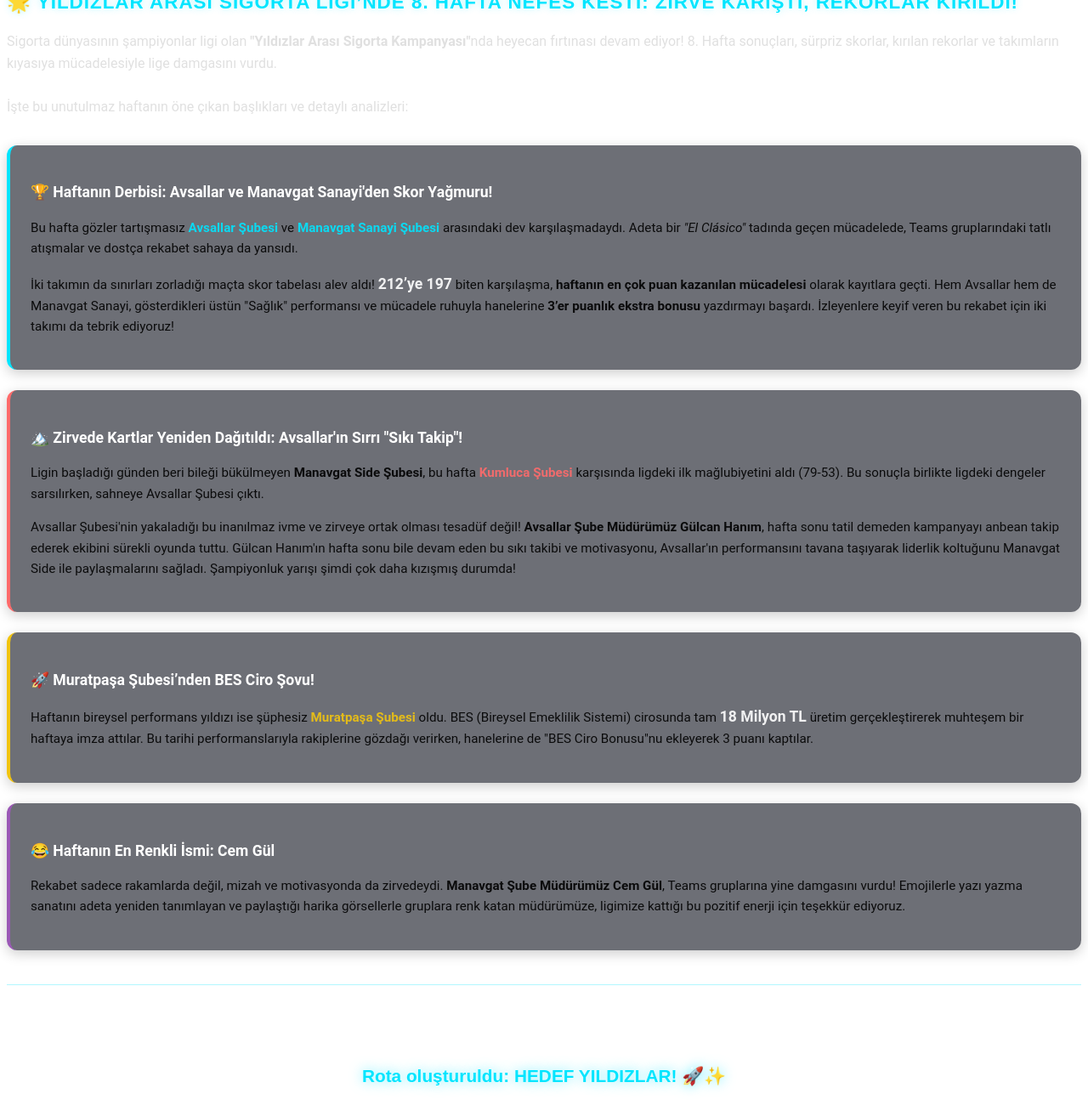
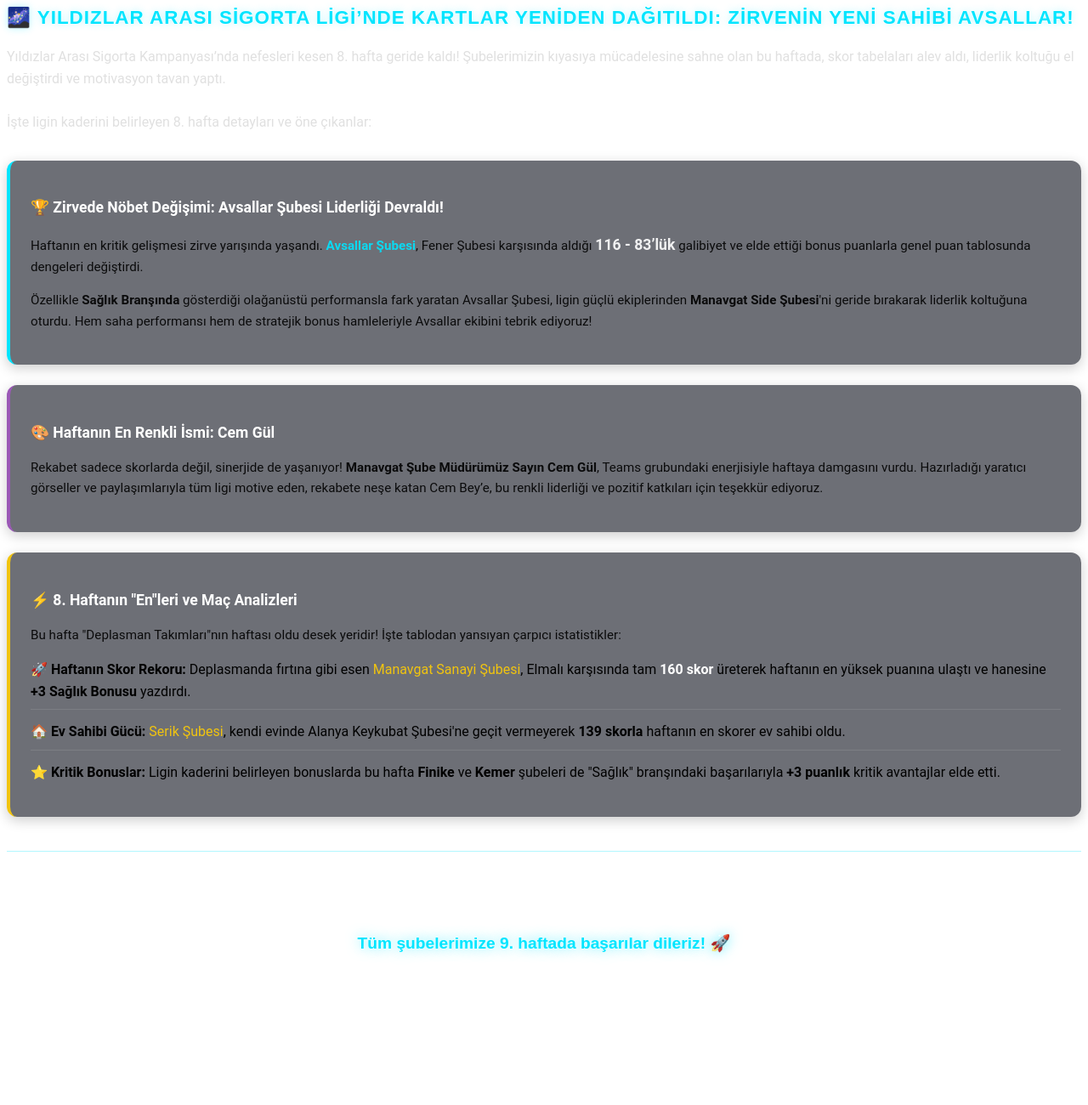
Before and after one commit to MuratOzgurUnal/YildizlarArasiSigortaKampanyasi, a plain HTML site: page haberler.html in a window 1280 px wide. Shown: the part 708-2008 px from the top of the page at 85% size. After the commit the page ends 1853 px from the top, so only its background shows below. Drawn offline with Linux system fonts and the light colour scheme.

Commit message:
8. Hafta haber metinleri güncellendi ve yeni Haber videosu yüklendi

```diff
--- a/haberler.html
+++ b/haberler.html
@@ -1,3 +1,5 @@
+--- START OF FILE haberler.html ---
+
 <!-- Bu dosya sadece HTML içeriğini barındırır, <html> veya <body> etiketleri olmaz -->
 <!-- Göz Alıcı ve Büyük Video Ekranı -->
 <div class="news-video-container">
@@ -7,58 +9,60 @@
 <div class="news-content-wrapper" style="font-family: 'Roboto', sans-serif; line-height: 1.6;">
     <!-- Ana Başlık -->
 <h2 style="color: #00e5ff; font-family: 'Orbitron', sans-serif; font-size: 1.4rem; margin-bottom: 1rem; text-shadow: 0 0 10px rgba(0, 229, 255, 0.3); text-transform: uppercase; letter-spacing: 1px;">
-    🌟 Yıldızlar Arası Sigorta Ligi’nde 8. Hafta Nefes Kesti: Zirve Karıştı, Rekorlar Kırıldı!
+    🌌 YILDIZLAR ARASI SİGORTA LİGİ’NDE KARTLAR YENİDEN DAĞITILDI: ZİRVENİN YENİ SAHİBİ AVSALLAR!
 </h2>
 
 <!-- Giriş -->
 <p style="margin-bottom: 2rem; color: #e0e0e0; font-size: 1rem;">
-    Sigorta dünyasının şampiyonlar ligi olan <strong>"Yıldızlar Arası Sigorta Kampanyası"</strong>nda heyecan fırtınası devam ediyor! 8. Hafta sonuçları, sürpriz skorlar, kırılan rekorlar ve takımların kıyasıya mücadelesiyle lige damgasını vurdu.
+    Yıldızlar Arası Sigorta Kampanyası’nda nefesleri kesen 8. hafta geride kaldı! Şubelerimizin kıyasıya mücadelesine sahne olan bu haftada, skor tabelaları alev aldı, liderlik koltuğu el değiştirdi ve motivasyon tavan yaptı.
     <br><br>
-    İşte bu unutulmaz haftanın öne çıkan başlıkları ve detaylı analizleri:
+    İşte ligin kaderini belirleyen 8. hafta detayları ve öne çıkanlar:
 </p>
 
-<!-- Kart 1: Derbi -->
+<!-- Kart 1: Zirve Değişimi -->
 <div style="background: rgba(13, 16, 27, 0.6); padding: 1.5rem; border-radius: 12px; border-left: 4px solid #00e5ff; margin-bottom: 1.5rem; box-shadow: 0 4px 15px rgba(0,0,0,0.2);">
-    <h3 style="color: #fff; font-size: 1.1rem; margin-bottom: 0.8rem; font-weight: 700;">🏆 Haftanın Derbisi: Avsallar ve Manavgat Sanayi'den Skor Yağmuru!</h3>
+    <h3 style="color: #fff; font-size: 1.1rem; margin-bottom: 0.8rem; font-weight: 700;">🏆 Zirvede Nöbet Değişimi: Avsallar Şubesi Liderliği Devraldı!</h3>
     <p style="font-size: 0.95rem; opacity: 0.9; margin-bottom: 0.8rem;">
-        Bu hafta gözler tartışmasız <span style="color: #00e5ff; font-weight: bold;">Avsallar Şubesi</span> ve <span style="color: #00e5ff; font-weight: bold;">Manavgat Sanayi Şubesi</span> arasındaki dev karşılaşmadaydı. Adeta bir <em>"El Clásico"</em> tadında geçen mücadelede, Teams gruplarındaki tatlı atışmalar ve dostça rekabet sahaya da yansıdı.
+        Haftanın en kritik gelişmesi zirve yarışında yaşandı. <span style="color: #00e5ff; font-weight: bold;">Avsallar Şubesi</span>, Fener Şubesi karşısında aldığı <strong style="color: #fff; font-size: 1.1rem;">116 - 83’lük</strong> galibiyet ve elde ettiği bonus puanlarla genel puan tablosunda dengeleri değiştirdi.
     </p>
     <p style="font-size: 0.95rem; opacity: 0.9;">
-        İki takımın da sınırları zorladığı maçta skor tabelası alev aldı! <strong style="color: #fff; font-size: 1.1rem;">212’ye 197</strong> biten karşılaşma, <strong>haftanın en çok puan kazanılan mücadelesi</strong> olarak kayıtlara geçti. Hem Avsallar hem de Manavgat Sanayi, gösterdikleri üstün "Sağlık" performansı ve mücadele ruhuyla hanelerine <strong>3’er puanlık ekstra bonusu</strong> yazdırmayı başardı. İzleyenlere keyif veren bu rekabet için iki takımı da tebrik ediyoruz!
+        Özellikle <strong>Sağlık Branşında</strong> gösterdiği olağanüstü performansla fark yaratan Avsallar Şubesi, ligin güçlü ekiplerinden <strong>Manavgat Side Şubesi</strong>'ni geride bırakarak liderlik koltuğuna oturdu. Hem saha performansı hem de stratejik bonus hamleleriyle Avsallar ekibini tebrik ediyoruz!
     </p>
 </div>
 
-<!-- Kart 2: Zirve (GÜNCELLENEN KISIM) -->
-<div style="background: rgba(13, 16, 27, 0.6); padding: 1.5rem; border-radius: 12px; border-left: 4px solid #ff6b6b; margin-bottom: 1.5rem; box-shadow: 0 4px 15px rgba(0,0,0,0.2);">
-    <h3 style="color: #fff; font-size: 1.1rem; margin-bottom: 0.8rem; font-weight: 700;">🏔️ Zirvede Kartlar Yeniden Dağıtıldı: Avsallar'ın Sırrı "Sıkı Takip"!</h3>
-    <p style="font-size: 0.95rem; opacity: 0.9; margin-bottom: 0.8rem;">
-        Ligin başladığı günden beri bileği bükülmeyen <strong>Manavgat Side Şubesi</strong>, bu hafta <span style="color: #ff6b6b; font-weight: bold;">Kumluca Şubesi</span> karşısında ligdeki ilk mağlubiyetini aldı (79-53). Bu sonuçla birlikte ligdeki dengeler sarsılırken, sahneye Avsallar Şubesi çıktı.
-    </p>
+<!-- Kart 2: Renkli İsim -->
+<div style="background: rgba(13, 16, 27, 0.6); padding: 1.5rem; border-radius: 12px; border-left: 4px solid #9b59b6; margin-bottom: 1.5rem; box-shadow: 0 4px 15px rgba(0,0,0,0.2);">
+    <h3 style="color: #fff; font-size: 1.1rem; margin-bottom: 0.8rem; font-weight: 700;">🎨 Haftanın En Renkli İsmi: Cem Gül</h3>
     <p style="font-size: 0.95rem; opacity: 0.9;">
-        Avsallar Şubesi'nin yakaladığı bu inanılmaz ivme ve zirveye ortak olması tesadüf değil! <strong>Avsallar Şube Müdürümüz Gülcan Hanım</strong>, hafta sonu tatil demeden kampanyayı anbean takip ederek ekibini sürekli oyunda tuttu. Gülcan Hanım'ın hafta sonu bile devam eden bu sıkı takibi ve motivasyonu, Avsallar'ın performansını tavana taşıyarak liderlik koltuğunu Manavgat Side ile paylaşmalarını sağladı. Şampiyonluk yarışı şimdi çok daha kızışmış durumda!
+        Rekabet sadece skorlarda değil, sinerjide de yaşanıyor! <strong>Manavgat Şube Müdürümüz Sayın Cem Gül</strong>, Teams grubundaki enerjisiyle haftaya damgasını vurdu. Hazırladığı yaratıcı görseller ve paylaşımlarıyla tüm ligi motive eden, rekabete neşe katan Cem Bey’e, bu renkli liderliği ve pozitif katkıları için teşekkür ediyoruz.
     </p>
 </div>
 
-<!-- Kart 3: BES Ciro -->
+<!-- Kart 3: İstatistikler ve Enler -->
 <div style="background: rgba(13, 16, 27, 0.6); padding: 1.5rem; border-radius: 12px; border-left: 4px solid #f1c40f; margin-bottom: 1.5rem; box-shadow: 0 4px 15px rgba(0,0,0,0.2);">
-    <h3 style="color: #fff; font-size: 1.1rem; margin-bottom: 0.8rem; font-weight: 700;">🚀 Muratpaşa Şubesi’nden BES Ciro Şovu!</h3>
-    <p style="font-size: 0.95rem; opacity: 0.9;">
-        Haftanın bireysel performans yıldızı ise şüphesiz <span style="color: #f1c40f; font-weight: bold;">Muratpaşa Şubesi</span> oldu. BES (Bireysel Emeklilik Sistemi) cirosunda tam <strong style="color: #fff; font-size: 1.1rem;">18 Milyon TL</strong> üretim gerçekleştirerek muhteşem bir haftaya imza attılar. Bu tarihi performanslarıyla rakiplerine gözdağı verirken, hanelerine de "BES Ciro Bonusu"nu ekleyerek 3 puanı kaptılar.
+    <h3 style="color: #fff; font-size: 1.1rem; margin-bottom: 0.8rem; font-weight: 700;">⚡ 8. Haftanın "En"leri ve Maç Analizleri</h3>
+    <p style="font-size: 0.95rem; opacity: 0.9; margin-bottom: 1rem;">
+        Bu hafta "Deplasman Takımları"nın haftası oldu desek yeridir! İşte tablodan yansıyan çarpıcı istatistikler:
     </p>
-</div>
-
-<!-- Kart 4: Renkli İsim -->
-<div style="background: rgba(13, 16, 27, 0.6); padding: 1.5rem; border-radius: 12px; border-left: 4px solid #9b59b6; margin-bottom: 1.5rem; box-shadow: 0 4px 15px rgba(0,0,0,0.2);">
-    <h3 style="color: #fff; font-size: 1.1rem; margin-bottom: 0.8rem; font-weight: 700;">😂 Haftanın En Renkli İsmi: Cem Gül</h3>
-    <p style="font-size: 0.95rem; opacity: 0.9;">
-        Rekabet sadece rakamlarda değil, mizah ve motivasyonda da zirvedeydi. <strong>Manavgat Şube Müdürümüz Cem Gül</strong>, Teams gruplarına yine damgasını vurdu! Emojilerle yazı yazma sanatını adeta yeniden tanımlayan ve paylaştığı harika görsellerle gruplara renk katan müdürümüze, ligimize kattığı bu pozitif enerji için teşekkür ediyoruz.
-    </p>
+    <ul style="list-style-type: none; padding: 0;">
+        <li style="margin-bottom: 0.8rem; border-bottom: 1px solid rgba(255,255,255,0.1); padding-bottom: 0.5rem;">
+            🚀 <strong>Haftanın Skor Rekoru:</strong> Deplasmanda fırtına gibi esen <span style="color: #f1c40f;">Manavgat Sanayi Şubesi</span>, Elmalı karşısında tam <strong style="color: #fff;">160 skor</strong> üreterek haftanın en yüksek puanına ulaştı ve hanesine <strong>+3 Sağlık Bonusu</strong> yazdırdı.
+        </li>
+        <li style="margin-bottom: 0.8rem; border-bottom: 1px solid rgba(255,255,255,0.1); padding-bottom: 0.5rem;">
+            🏠 <strong>Ev Sahibi Gücü:</strong> <span style="color: #f1c40f;">Serik Şubesi</span>, kendi evinde Alanya Keykubat Şubesi'ne geçit vermeyerek <strong>139 skorla</strong> haftanın en skorer ev sahibi oldu.
+        </li>
+        <li>
+            ⭐ <strong>Kritik Bonuslar:</strong> Ligin kaderini belirleyen bonuslarda bu hafta <strong>Finike</strong> ve <strong>Kemer</strong> şubeleri de "Sağlık" branşındaki başarılarıyla <strong>+3 puanlık</strong> kritik avantajlar elde etti.
+        </li>
+    </ul>
 </div>
 
 <!-- Footer Motto -->
 <div style="text-align: center; margin-top: 2.5rem; border-top: 1px solid rgba(0, 229, 255, 0.3); padding-top: 2rem;">
-    <p style="font-size: 1.1rem; font-weight: bold; color: #fff;">
-        Gelecek hafta yeni rekorlarda ve sürprizlerde görüşmek üzere!<br>
-        <span style="display: inline-block; margin-top: 0.8rem; font-size: 1.3rem; color: #00e5ff; text-shadow: 0 0 15px rgba(0, 229, 255, 0.6); font-family: 'Orbitron', sans-serif;">Rota oluşturuldu: HEDEF YILDIZLAR! 🚀✨</span>
+    <p style="font-size: 1rem; color: #fff; margin-bottom: 1rem;">
+        Yıldızlar Arası yolculuğumuz tüm hızıyla devam ediyor. Bakalım gelecek hafta Avsallar liderliği koruyabilecek mi, yoksa Manavgat Side'den bir karşı atak mı gelecek?
+    </p>
+    <p style="font-size: 1.2rem; font-weight: bold; color: #00e5ff; text-shadow: 0 0 15px rgba(0, 229, 255, 0.6); font-family: 'Orbitron', sans-serif;">
+        Tüm şubelerimize 9. haftada başarılar dileriz! 🚀
     </p>
 </div>
```
